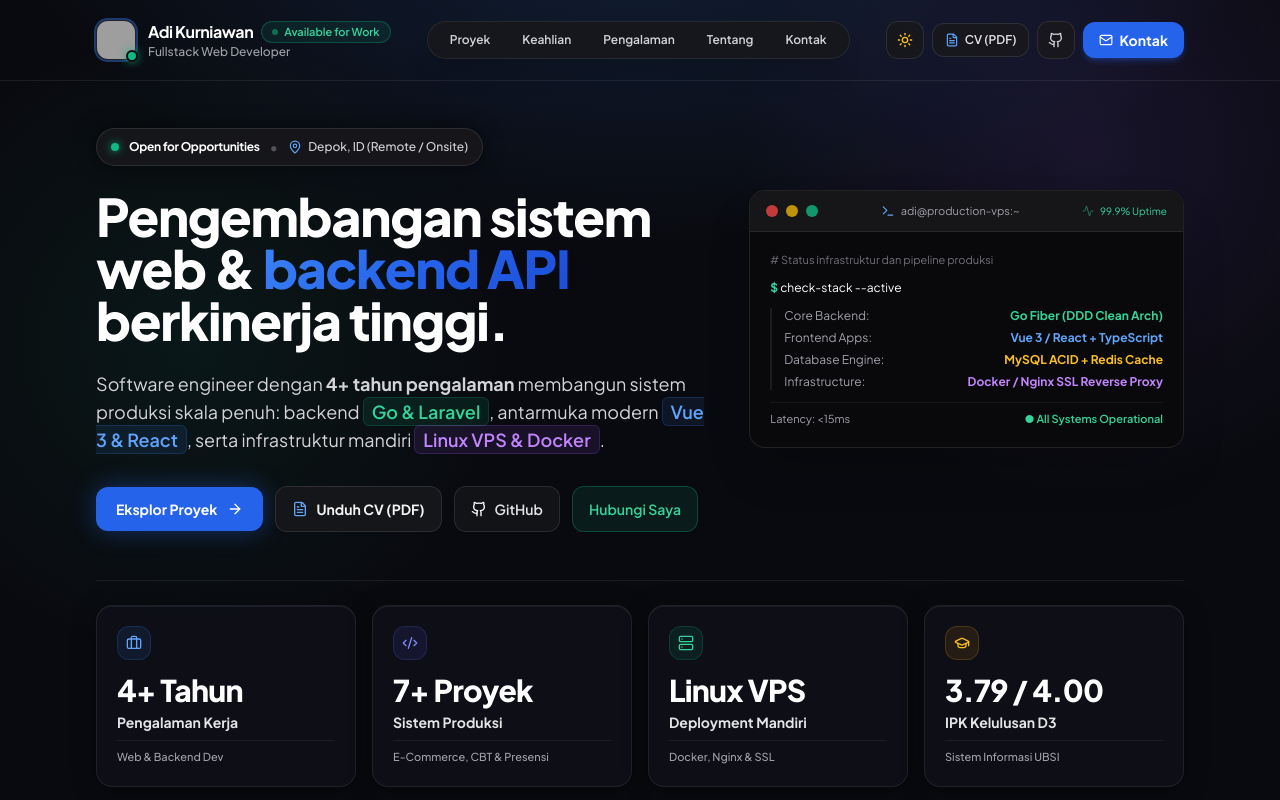
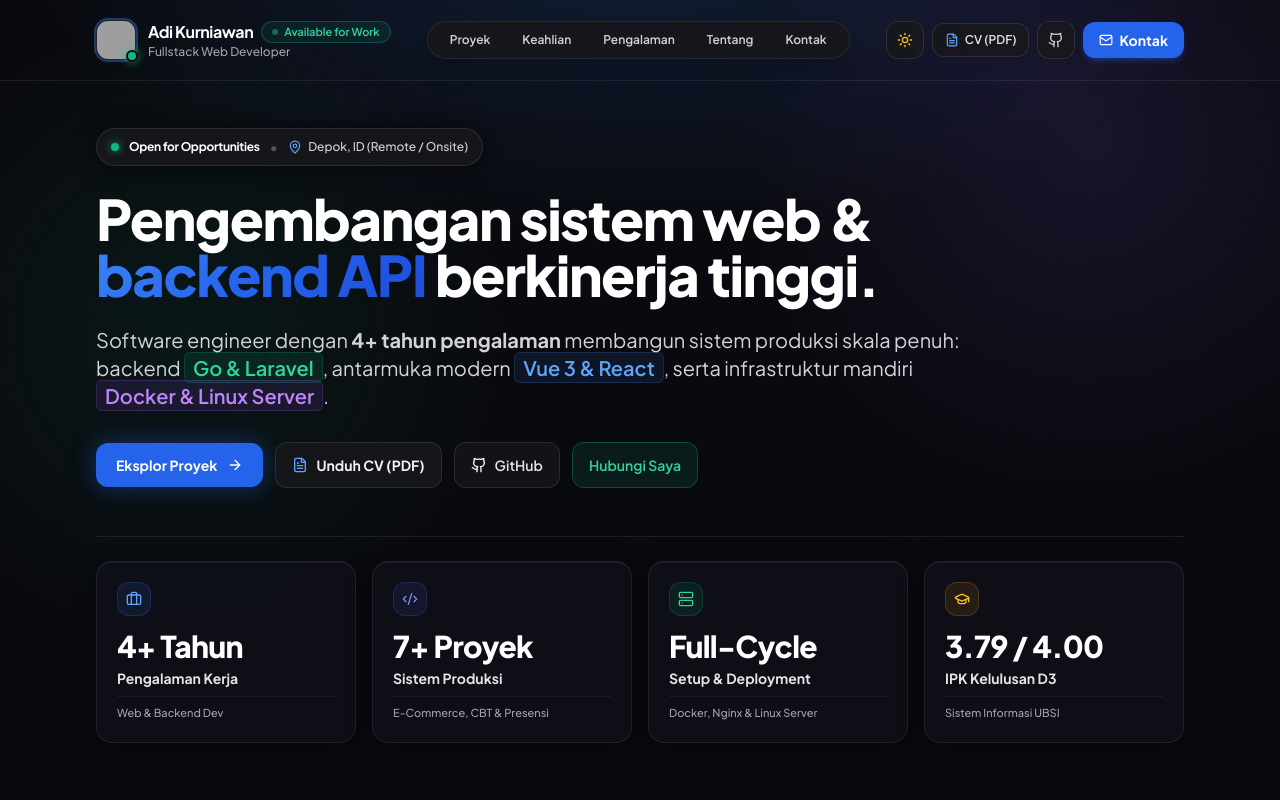
Before and after one commit to dieartco206/portofolio, a React (Vite) app: page / in a window 1280 px wide. Shown: the top 800 px of the page. Built offline with nearby package versions, Linux system fonts and the light colour scheme; grey boxes are pictures that could not be loaded.

Commit message:
refactor(hero): remove gimmicky mock vps terminal visualizer

```diff
--- a/src/components/Hero.tsx
+++ b/src/components/Hero.tsx
@@ -1,5 +1,5 @@
 import type { FC } from 'react';
-import { ArrowRight, MapPin, FileText, Briefcase, Code2, Server, GraduationCap, Terminal, Activity } from 'lucide-react';
+import { ArrowRight, MapPin, FileText, Briefcase, Code2, Server, GraduationCap } from 'lucide-react';
 import { GithubIcon } from './icons/GithubIcon';
 import { motion } from 'motion/react';
 
@@ -22,9 +22,9 @@ export const Hero: FC = () => {
       glow: 'group-hover:border-indigo-500/40',
     },
     {
-      value: 'Linux VPS',
-      label: 'Deployment Mandiri',
-      sub: 'Docker, Nginx & SSL',
+      value: 'Full-Cycle',
+      label: 'Setup & Deployment',
+      sub: 'Docker, Nginx & Linux Server',
       icon: <Server className="w-4 h-4 text-emerald-600 dark:text-emerald-400" />,
       badgeBg: 'bg-emerald-50 dark:bg-emerald-500/10 text-emerald-700 dark:text-emerald-400 border-emerald-200 dark:border-emerald-500/20',
       glow: 'group-hover:border-emerald-500/40',
@@ -44,7 +44,7 @@ export const Hero: FC = () => {
     'Fiber & Gin Framework',
     'Vue 3 (Composition API & Pinia)',
     'React & TypeScript',
-    'Linux VPS & Docker Compose',
+    'Docker Compose & Linux Server',
     'MySQL & Transaksi ACID',
     'MinIO S3 Object Storage',
     'WebSocket Real-Time Sync',
@@ -76,14 +76,12 @@ export const Hero: FC = () => {
         </motion.div>
 
         {/* Headline & High-Impact Value Proposition */}
-        <div className="grid grid-cols-1 lg:grid-cols-12 gap-8 items-start mb-12">
-
-          <div className="lg:col-span-7 space-y-6">
+        <div className="max-w-4xl space-y-6 mb-12">
           <motion.h1
             initial={{ opacity: 0, y: 20 }}
             animate={{ opacity: 1, y: 0 }}
             transition={{ duration: 0.6, delay: 0.1, ease: [0.16, 1, 0.3, 1] }}
-              className="text-3xl sm:text-5xl lg:text-[3.25rem] font-black tracking-tight text-zinc-950 dark:text-white leading-[1.12]"
+            className="text-3xl sm:text-5xl lg:text-[3.5rem] font-black tracking-tight text-zinc-950 dark:text-white leading-[1.12]"
           >
             Pengembangan sistem web &{' '}
             <span className="gradient-blue relative inline-block">
@@ -96,7 +94,7 @@ export const Hero: FC = () => {
             initial={{ opacity: 0, y: 18 }}
             animate={{ opacity: 1, y: 0 }}
             transition={{ duration: 0.6, delay: 0.2, ease: [0.16, 1, 0.3, 1] }}
-              className="text-sm sm:text-base lg:text-lg text-zinc-600 dark:text-zinc-300 leading-relaxed font-normal"
+            className="text-base sm:text-lg lg:text-xl text-zinc-600 dark:text-zinc-300 leading-relaxed font-normal"
           >
             Software engineer dengan <strong>4+ tahun pengalaman</strong> membangun sistem produksi skala penuh: backend{' '}
             <span className="font-semibold text-emerald-900 dark:text-emerald-400 bg-emerald-50 dark:bg-emerald-500/10 px-2 py-0.5 rounded-md border border-emerald-200 dark:border-emerald-500/20">
@@ -108,7 +106,7 @@ export const Hero: FC = () => {
             </span>
             , serta infrastruktur mandiri{' '}
             <span className="font-semibold text-purple-900 dark:text-purple-400 bg-purple-50 dark:bg-purple-500/10 px-2 py-0.5 rounded-md border border-purple-200 dark:border-purple-500/20">
-                Linux VPS & Docker
+              Docker & Linux Server
             </span>
             .
           </motion.p>
@@ -166,69 +164,6 @@ export const Hero: FC = () => {
           </motion.div>
         </div>
 
-          {/* Right Column: Engineering System Terminal Visualizer */}
-          <motion.div
-            initial={{ opacity: 0, scale: 0.96 }}
-            animate={{ opacity: 1, scale: 1 }}
-            transition={{ duration: 0.6, delay: 0.25, ease: [0.16, 1, 0.3, 1] }}
-            className="lg:col-span-5 w-full"
-          >
-            <div className="rounded-2xl border border-zinc-800 dark:border-white/10 bg-zinc-950 text-white shadow-2xl overflow-hidden font-mono text-xs">
-              {/* Terminal Title Bar */}
-              <div className="flex items-center justify-between px-4 py-3 border-b border-zinc-800 dark:border-white/[0.08] bg-zinc-900/90">
-                <div className="flex items-center gap-2">
-                  <span className="w-3 h-3 rounded-full bg-red-500/80 inline-block" />
-                  <span className="w-3 h-3 rounded-full bg-yellow-500/80 inline-block" />
-                  <span className="w-3 h-3 rounded-full bg-emerald-500/80 inline-block" />
-                </div>
-                <div className="flex items-center gap-1.5 text-[11px] text-zinc-400 font-sans">
-                  <Terminal className="w-3.5 h-3.5 text-blue-400" />
-                  <span>adi@production-vps:~</span>
-                </div>
-                <div className="flex items-center gap-1.5 text-[10px] text-emerald-400 font-sans">
-                  <Activity className="w-3 h-3 text-emerald-400 animate-pulse" />
-                  <span>99.9% Uptime</span>
-                </div>
-              </div>
-
-              {/* Terminal Body */}
-              <div className="p-4 sm:p-5 space-y-3 text-zinc-300">
-                <div className="text-zinc-500 text-[11px]">
-                  # Status infrastruktur dan pipeline produksi
-                </div>
-                <div>
-                  <span className="text-emerald-400 font-bold">$</span>{' '}
-                  <span className="text-white">check-stack --active</span>
-                </div>
-                <div className="space-y-1.5 pl-3 border-l-2 border-blue-500/30 text-[11px] sm:text-xs">
-                  <div className="flex items-center justify-between">
-                    <span className="text-zinc-400">Core Backend:</span>
-                    <span className="text-emerald-400 font-bold">Go Fiber (DDD Clean Arch)</span>
-                  </div>
-                  <div className="flex items-center justify-between">
-                    <span className="text-zinc-400">Frontend Apps:</span>
-                    <span className="text-blue-400 font-bold">Vue 3 / React + TypeScript</span>
-                  </div>
-                  <div className="flex items-center justify-between">
-                    <span className="text-zinc-400">Database Engine:</span>
-                    <span className="text-amber-400 font-bold">MySQL ACID + Redis Cache</span>
-                  </div>
-                  <div className="flex items-center justify-between">
-                    <span className="text-zinc-400">Infrastructure:</span>
-                    <span className="text-purple-400 font-bold">Docker / Nginx SSL Reverse Proxy</span>
-                  </div>
-                </div>
-
-                <div className="pt-2 border-t border-zinc-800 dark:border-white/[0.06] text-[11px] text-zinc-400 flex items-center justify-between">
-                  <span>Latency: &lt;15ms</span>
-                  <span className="text-emerald-400 font-semibold">● All Systems Operational</span>
-                </div>
-              </div>
-            </div>
-          </motion.div>
-
-        </div>
-
         {/* HR Fast Metrics Grid (Adaptive Luxury Cards) */}
         <div className="grid grid-cols-2 md:grid-cols-4 gap-3 sm:gap-4 pt-6 border-t border-zinc-200 dark:border-white/[0.08]">
           {stats.map((stat, idx) => (
```
Lines whose indentation alone changed are shown as unchanged.
